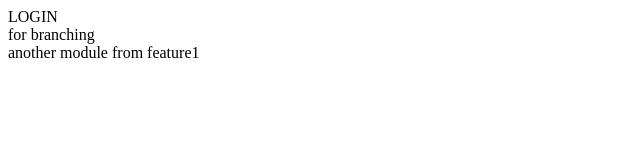
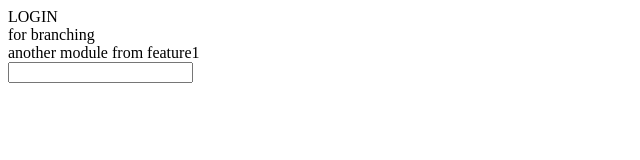
Before and after one commit to millman2394/testing_git, a plain HTML site: page index.html in a window 1280 px wide. Shown: the full height of the page, 0-640 px from the left. Drawn offline with Linux system fonts and the light colour scheme.

Commit message:
new feature2 form

```diff
--- a/index.html
+++ b/index.html
@@ -16,5 +16,10 @@
     	another module from feature1
     </div>
 
+    <!-- added feature2 -->
+    <form action="">
+      <input type="text">
+    </form>
+
   </body>
 </html>
```
